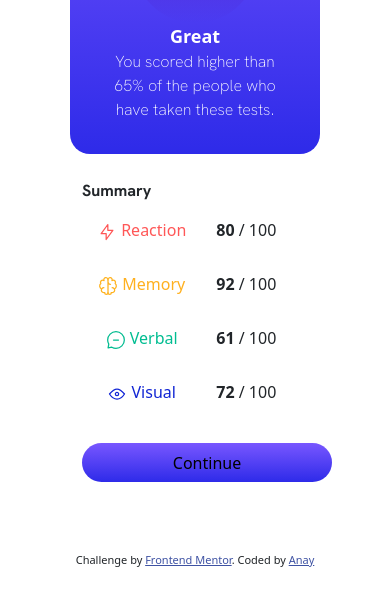
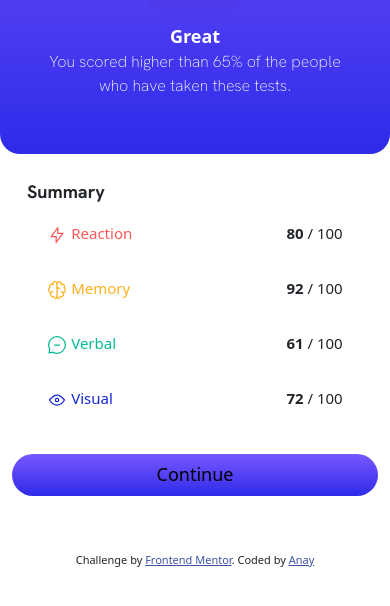
Before and after one commit to Anay028/results-summary-component, a plain HTML site: page index.html in a window 390 px wide. Shown: the part 196-802 px from the top of the page. Drawn offline with nearby package versions, Linux system fonts and the light colour scheme.

Commit message:
Added site + added mobile support
In the initial commit, there was only columns so that the two div's stack on top of each other on mobile. Now, it is improved!

```diff
--- a/index.html
+++ b/index.html
@@ -22,6 +22,32 @@
 
     }
 
+    @media screen and (max-width: 767px) {
+      .result {
+        width: 100% !important;
+      }
+
+      .summary {
+        width: 100% !important;
+      }
+    }
+
+    table {
+      border-collapse: separate;
+      margin-left: auto;
+      margin-right: auto;
+      width: 90% !important;
+    }
+
+    td {
+      font-size: 15px;
+      padding: 15px;
+    }
+
+
+    tr td:last-child {
+      text-align: right !important;
+    }
 
 
 
@@ -30,9 +56,7 @@
   src: url(./assets/fonts/HankenGrotesk-VariableFont_wght.ttf);
 }
 
-td {
-  padding: 15px;
-}
+
 
     .result {
       background-image: linear-gradient(hsl(252, 100%, 67%), hsl(241, 81%, 54%));
@@ -48,6 +72,7 @@ td {
     }
 
     .summary {
+      font-size: 18px;
       border-radius: 20px;
       background-color: hsl(0, 0%, 100%);
       /* background-color: black; */
@@ -66,7 +91,7 @@ td {
   button {
     border-collapse: separate;
     background-image: linear-gradient(hsl(252, 100%, 67%), hsl(241, 81%, 54%));
-    width: 250px;
+    width: 100%;
     border: none;
     border-radius: 25px;
     padding: 7.5px;
@@ -88,13 +113,22 @@ td {
   color: hsla(234, 85%, 45%);
 }
 
+
+table {
+  width: 100%;
+  margin-left: auto !important;
+  margin-right: auto !important;
+}
+
+
+
     .attribution { font-size: 11px; text-align: center; }
     .attribution a { color: hsl(228, 45%, 44%); }
   </style>
 </head>
 <body>
 
-  <div class="container text-center result-summary ">
+  <div class="container result-summary ">
     <div class="row align-items-start">
       <div class="col col-lg-6 col-xl-6 col-md-6 col-sm-12 col-xs-12 col-12">
         <div class="result container text-center ">
@@ -102,7 +136,7 @@ td {
           <p style="color: hsl(221, 100%, 96%); font-size: 20px;">Your Result</p>
          <br>
           <div class="marks">
-        <strong class="text-white" style="font-size: 50px;">76</strong>
+        <strong class="text-white" style="font-size: 50px; vertical-align: center;">76</strong>
         <br>
        <p style="color: hsl(241, 100%, 89%)"> of 100</p>
       </div>
@@ -115,11 +149,11 @@ td {
       </div>
       <div class="col col-lg-6 col-xl-6 col-md-6 col-sm-12 col-s-12 col-12">
         <br>
-        <div class="summary container text-center">
-        <strong  style="font-family: HankenGrotesk; margin-right: 100%;">Summary</strong>
+        <div class="summary container">
+        <strong  style="font-family: HankenGrotesk; margin-left: 15px;">Summary</strong>
         <br>
 
-        <table>
+        <table class="align-items-center">
           <tr>
             <td><span class="red">        <svg xmlns="http://www.w3.org/2000/svg" width="20" height="20" fill="none" viewBox="0 0 20 20"><path stroke="#F55" stroke-linecap="round" stroke-linejoin="round" stroke-width="1.25" d="M10.833 8.333V2.5l-6.666 9.167h5V17.5l6.666-9.167h-5Z"/></svg>
               Reaction</span></td>
```
Also changed, not shown: 1 other file.
